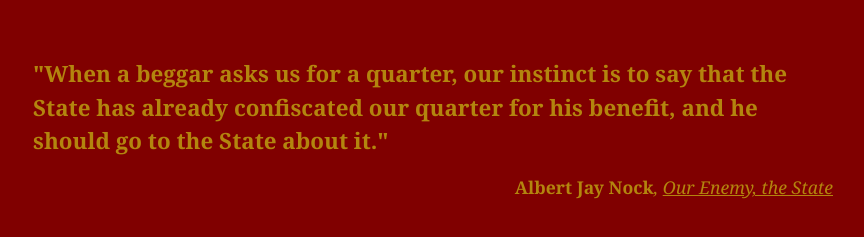
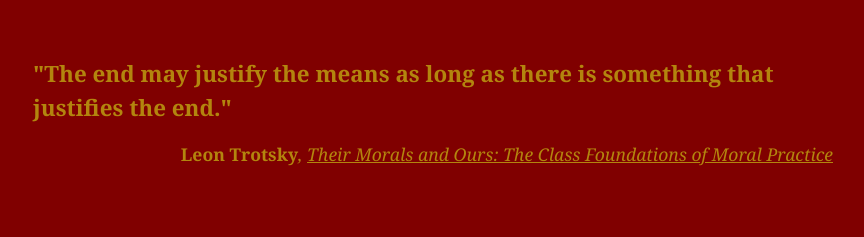
Before and after one commit to DeFiDegenDude/Government-and-Economics, a plain HTML site: page socialist.html in a window 1280 px wide. Shown: the part 195-432 px from the top of the page, without its empty margins (207-1071 px from the left). Drawn offline with Linux system fonts and the light colour scheme.

Commit message:
Update socialist.html

```diff
--- a/socialist.html
+++ b/socialist.html
@@ -71,8 +71,8 @@
     <h1> Socialist Quotebook</h1>
 
 <div class="quote-block">
-        <p class="quote-text">"When a beggar asks us for a quarter, our instinct is to say that the State has already confiscated our quarter for his benefit, and he should go to the State about it."</p>
-        <p class="attribution"><span class="author">Albert Jay Nock</span>, <a href="https://mises.org/library/book/our-enemy-state"><em>Our Enemy, the State</em></a></p>
+        <p class="quote-text">"The end may justify the means as long as there is something that justifies the end."</p>
+        <p class="attribution"><span class="author">Leon Trotsky</span>, <a href="https://www.marxists.org/archive/trotsky/1938/morals/morals.htm"><em>Their Morals and Ours: The Class Foundations of Moral Practice</em></a></p>
     </div>
 
 </div>
```
